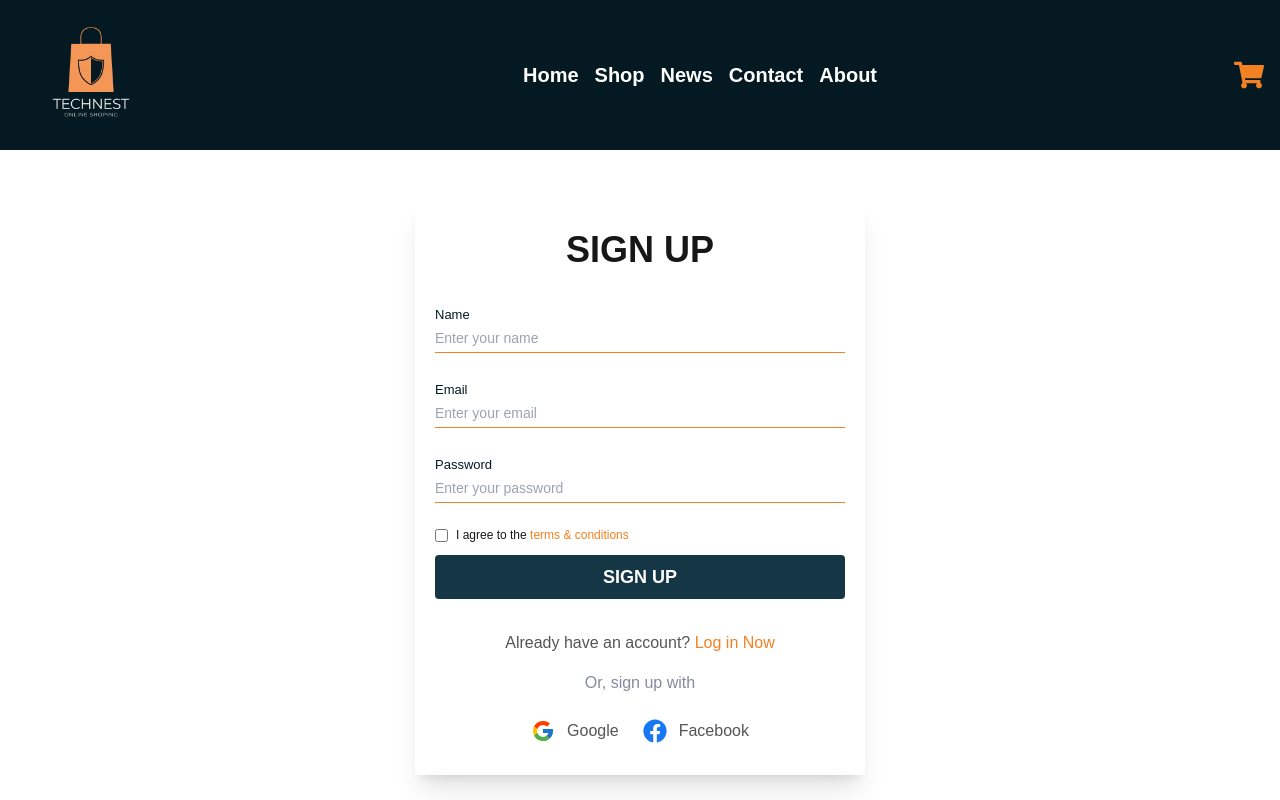
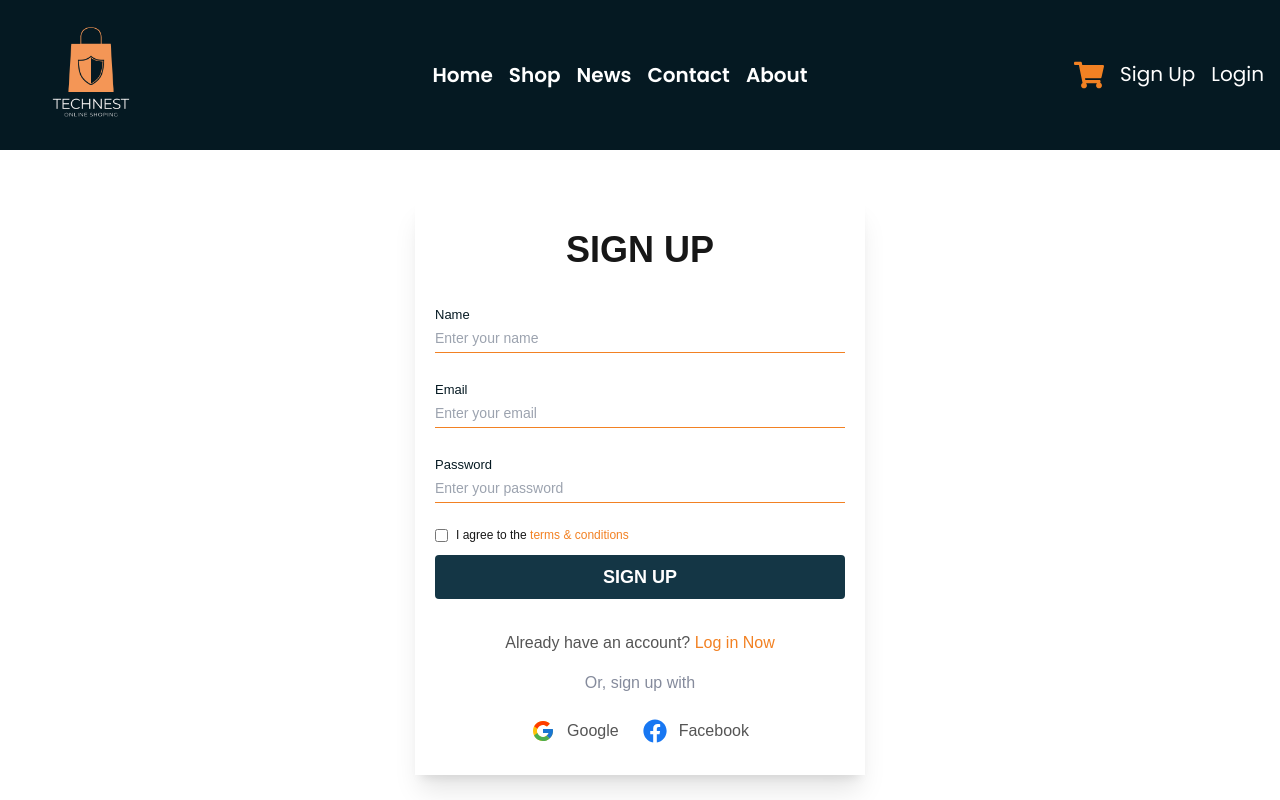
Before and after one commit to iripon07/ecommerce_client_site, a Next.js app: page /signup in a window 1280 px wide. Shown: the top 800 px of the page. Built offline with nearby package versions, Linux system fonts and the light colour scheme; a web font is replaced by a local one.

Commit message:
Sign up and login button add

```diff
--- a/src/app/signup/page.tsx
+++ b/src/app/signup/page.tsx
@@ -93,7 +93,7 @@ const SignUp = () => {
 
           <div className="mt-6 flex items-center justify-start">
             <input
-              className="accent-primary cursor-pointer"
+              className="cursor-pointer accent-primary"
               type="checkbox"
               {...register("acceptTerms")}
             />
@@ -102,16 +102,14 @@ const SignUp = () => {
               I agree to the
               <span className="text-secondary"> terms & conditions</span>
             </label>
-            {errors?.acceptTerms && (
-              <p className="text-xs text-red-500">
-                {errors.acceptTerms.message}
-              </p>
-            )}
           </div>
+          {errors?.acceptTerms && (
+            <p className="text-xs text-red-500">{errors.acceptTerms.message}</p>
+          )}
           <input
             type="submit"
             value="Sign up"
-            className="mt-3 w-full cursor-pointer uppercase rounded bg-[#143645] py-2 text-lg font-bold text-white duration-300 hover:bg-primary"
+            className="mt-3 w-full cursor-pointer rounded bg-[#143645] py-2 text-lg font-bold uppercase text-white duration-300 hover:bg-primary"
           />
         </form>
         <h6 className="text-center text-base font-medium text-grey">
--- a/src/components/Header.tsx
+++ b/src/components/Header.tsx
@@ -13,7 +13,7 @@ const Header = () => {
   const [open, setOpen] = useState(false);
   return (
     <div className="bg-primary">
-      <nav className="container mx-auto flex items-center justify-between px-4">
+      <nav className="font-poppins container mx-auto flex items-center justify-between px-4">
         <div>
           <Link href="/" className="cursor-pointer">
             <Image
@@ -26,7 +26,7 @@ const Header = () => {
         </div>
 
         <div
-          className={`md:flex space-x-4 text-xl hidden font-semibold text-white 2xl:space-x-8 ${open ? " text-center space-y-4 bg-secondary top-5 border-b-[1px] border-b-red-500":""}`}
+          className={`hidden space-x-4 text-xl font-semibold text-white md:flex 2xl:space-x-8 ${open ? "top-5 space-y-4 border-b-[1px] border-b-red-500 bg-secondary text-center" : ""}`}
         >
           <Link
             className={`link ${pathname === "/" ? "text-secondary" : "duration-300 hover:text-secondary"}`}
@@ -62,6 +62,19 @@ const Header = () => {
 
         <div className="flex space-x-4 text-3xl text-secondary">
           <FaShoppingCart />
+          <Link
+            className="text-xl text-white duration-300 hover:text-secondary"
+            href="/signup"
+          >
+            Sign Up
+          </Link>
+
+          <Link
+            className="text-xl text-white duration-300 hover:text-secondary"
+            href="/login"
+          >
+            Login
+          </Link>
 
           <div className="block md:hidden">
             {open ? (
--- a/src/components/Home/Testimonial.tsx
+++ b/src/components/Home/Testimonial.tsx
@@ -51,7 +51,7 @@ const Testimonial = () => {
               </h6>
             </div>
           </SwiperSlide>
-          <SwiperSlide>
+          <SwiperSlide className="p-4">
             {" "}
             <div>
               <div className="relative mb-[60px] flex items-center justify-center">
@@ -78,7 +78,7 @@ const Testimonial = () => {
               </h6>
             </div>
           </SwiperSlide>
-          <SwiperSlide>
+          <SwiperSlide className="p-4">
             {" "}
             <div>
               <div className="relative mb-[60px] flex items-center justify-center">
```
